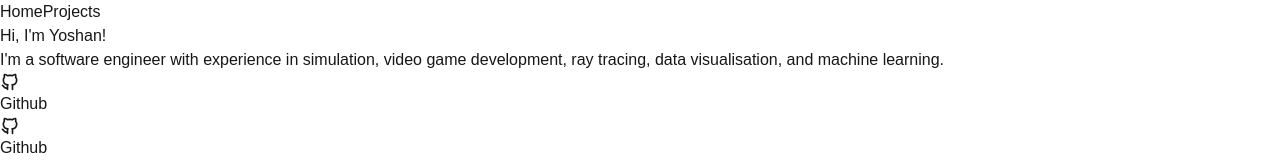
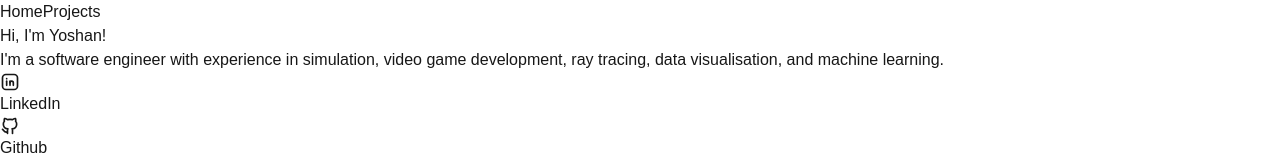
Before and after one commit to ymumberson/Tailwind-Portfolio, a Next.js app: page / in a window 1280 px wide. Shown: the top 162 px of the page. Built offline with nearby package versions, Linux system fonts and the light colour scheme.

Commit message:
Added link to LinkedIn

```diff
--- a/src/app/sections/HeroSection.tsx
+++ b/src/app/sections/HeroSection.tsx
@@ -1,6 +1,6 @@
 import React from "react";
 import Card from "./../components/Card";
-import { IconBrandGithub } from "@tabler/icons-react";
+import { IconBrandGithub, IconBrandLinkedin } from "@tabler/icons-react";
 
 //https://flowbite.com/blocks/marketing/hero/
 const HeroSection = () => {
@@ -13,11 +13,11 @@ const HeroSection = () => {
             </p>
         </div>
         <div className="flex justify-center gap-2">
-            <a href="https://github.com/ymumberson" className="text-white bg-[#24292F] hover:bg-[#24292F]/90 focus:ring-4 focus:outline-none focus:ring-[#24292F]/50 font-medium rounded-lg text-sm px-5 py-2.5 text-center inline-flex items-center dark:focus:ring-gray-500 dark:hover:bg-[#050708]/30 mb-2 gap-1">
-                <IconBrandGithub size={20}/>
-                Github
+            <a href="https://www.linkedin.com/in/yoshanmumberson/" className="text-white bg-[#004182] hover:bg-[#004182]/90 focus:outline-none font-medium rounded-lg text-sm px-5 py-2.5 text-center inline-flex items-center dark:hover:bg-[#004182]/90 mb-2 gap-1">
+                <IconBrandLinkedin size={20}/>
+                LinkedIn
             </a>
-            <a href="https://github.com/ymumberson" className="text-white bg-[#24292F] hover:bg-[#24292F]/90 focus:ring-4 focus:outline-none focus:ring-[#24292F]/50 font-medium rounded-lg text-sm px-5 py-2.5 text-center inline-flex items-center dark:focus:ring-gray-500 dark:hover:bg-[#050708]/30 mb-2 gap-1">
+            <a href="https://github.com/ymumberson" className="text-white bg-[#24292F] hover:bg-[#24292F]/90 focus:outline-none font-medium rounded-lg text-sm px-5 py-2.5 text-center inline-flex items-center dark:hover:bg-[#24292F]/60 mb-2 gap-1">
                 <IconBrandGithub size={20}/>
                 Github
             </a>
```
